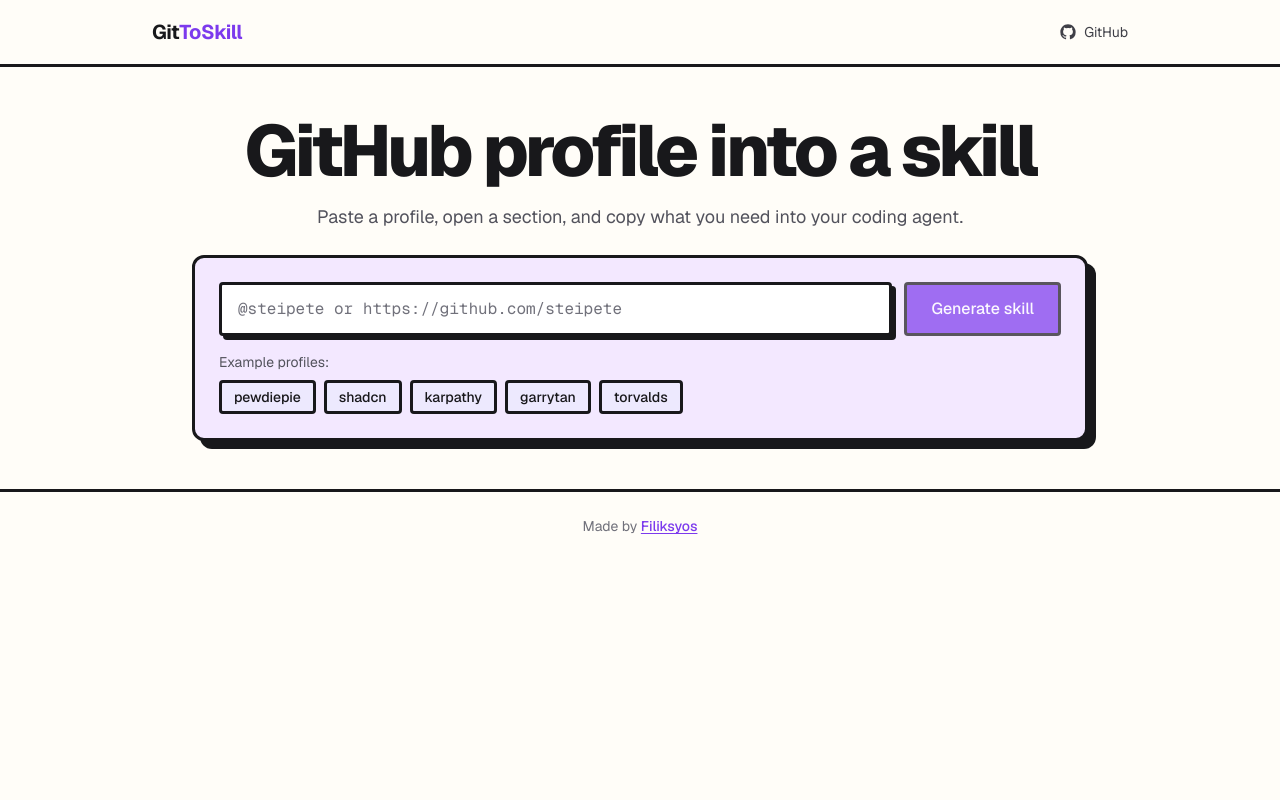
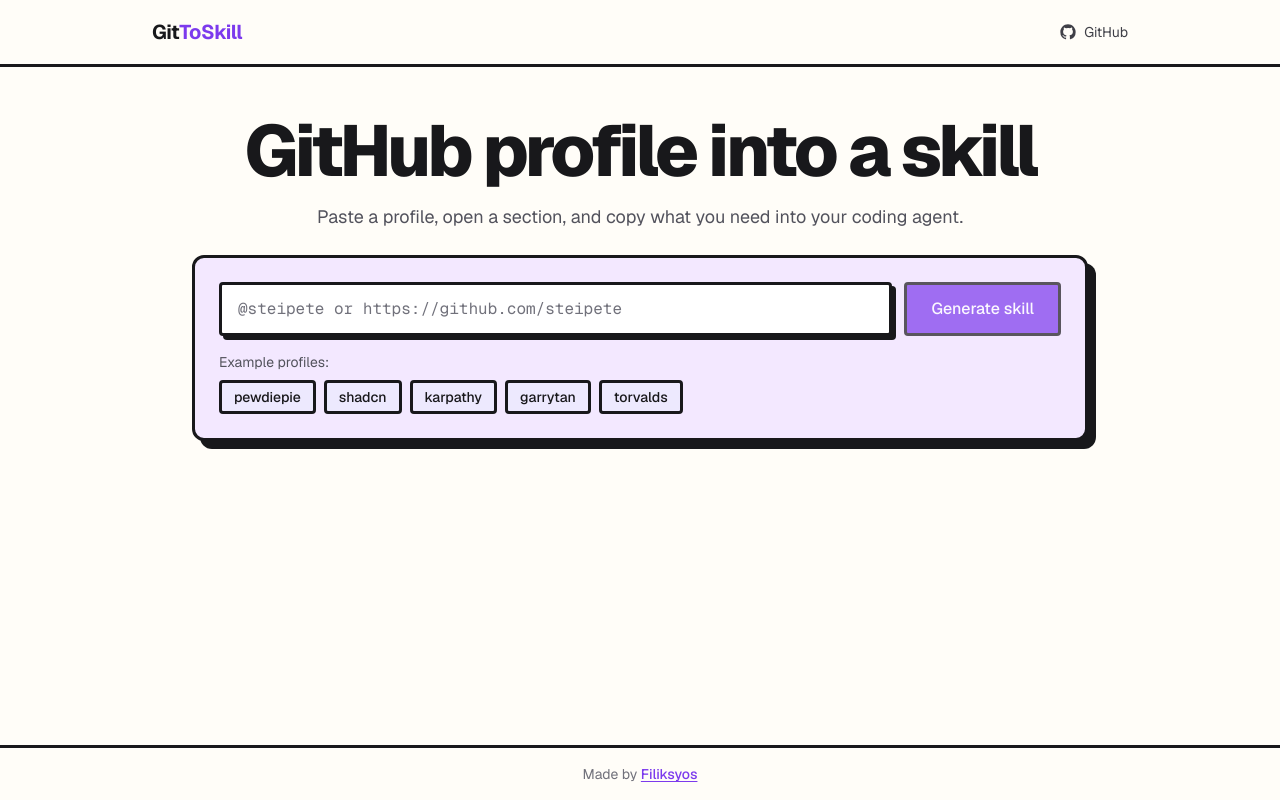
Before and after one commit to filiksyos/gittoskill, a Next.js app: page / in a window 1280 px wide. Built offline with nearby package versions, Linux system fonts and the light colour scheme.

Commit message:
fix: pin footer to bottom of viewport with flex layout
Use flex column on the page shell so main content grows and the footer
border sits at the bottom when content is short. Slightly reduce footer
padding to avoid excess vertical space.

Co-authored-by: Fili <filiksyos@users.noreply.github.com>

```diff
--- a/components/gittoskill-home.tsx
+++ b/components/gittoskill-home.tsx
@@ -173,7 +173,10 @@ export function GittoskillHome({
   }
 
   return (
-    <div id="main-content" className="min-h-screen bg-[#FFFDF8] text-zinc-900">
+    <div
+      id="main-content"
+      className="flex min-h-screen flex-col bg-[#FFFDF8] text-zinc-900"
+    >
       <nav className="sticky top-0 z-50 border-b-[3px] border-zinc-900 bg-[#FFFDF8]">
         <div className="mx-auto flex h-16 max-w-5xl items-center justify-between px-4 sm:px-6">
           <span className="text-xl font-bold tracking-tight">
@@ -193,7 +196,7 @@ export function GittoskillHome({
         </div>
       </nav>
 
-      <main className="mx-auto flex max-w-5xl flex-col items-center gap-10 px-4 py-10 sm:px-6 sm:py-12">
+      <main className="mx-auto flex w-full max-w-5xl flex-1 flex-col items-center gap-10 px-4 py-10 sm:px-6 sm:py-12">
         <div className="flex w-full flex-col items-center gap-6 text-center">
           <div className="flex w-full flex-col items-center">
             <h1 className="max-w-4xl text-5xl font-extrabold tracking-tighter sm:text-6xl lg:text-7xl">
@@ -300,7 +303,7 @@ export function GittoskillHome({
         ) : null}
       </main>
 
-      <footer className="border-t-[3px] border-zinc-900 py-6 text-center text-sm text-zinc-500">
+      <footer className="shrink-0 border-t-[3px] border-zinc-900 py-4 text-center text-sm text-zinc-500">
         <p className="px-4 sm:px-6">
           Made by{" "}
           <a
```
